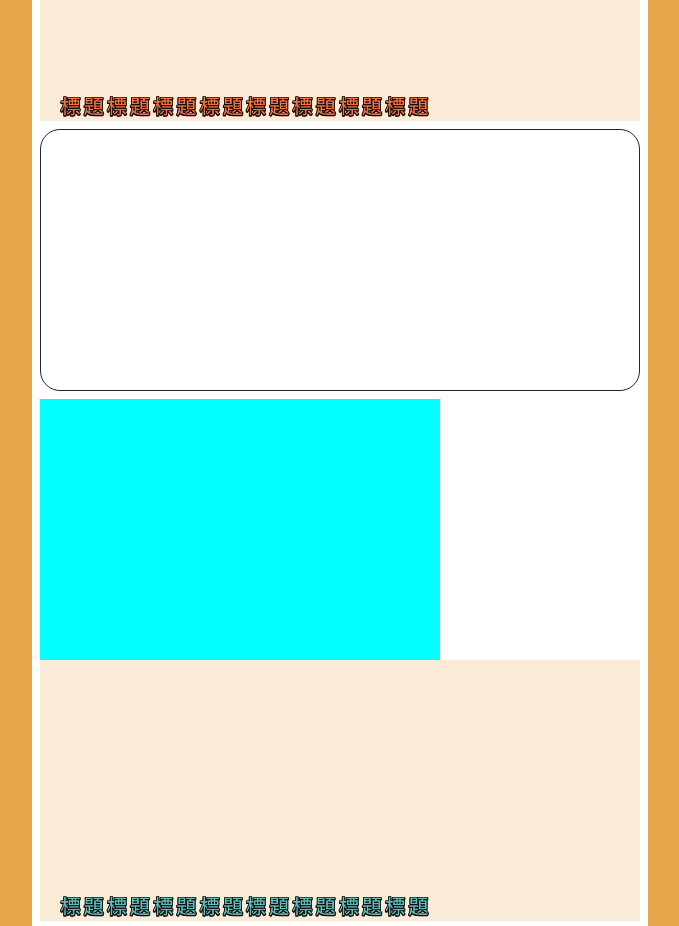
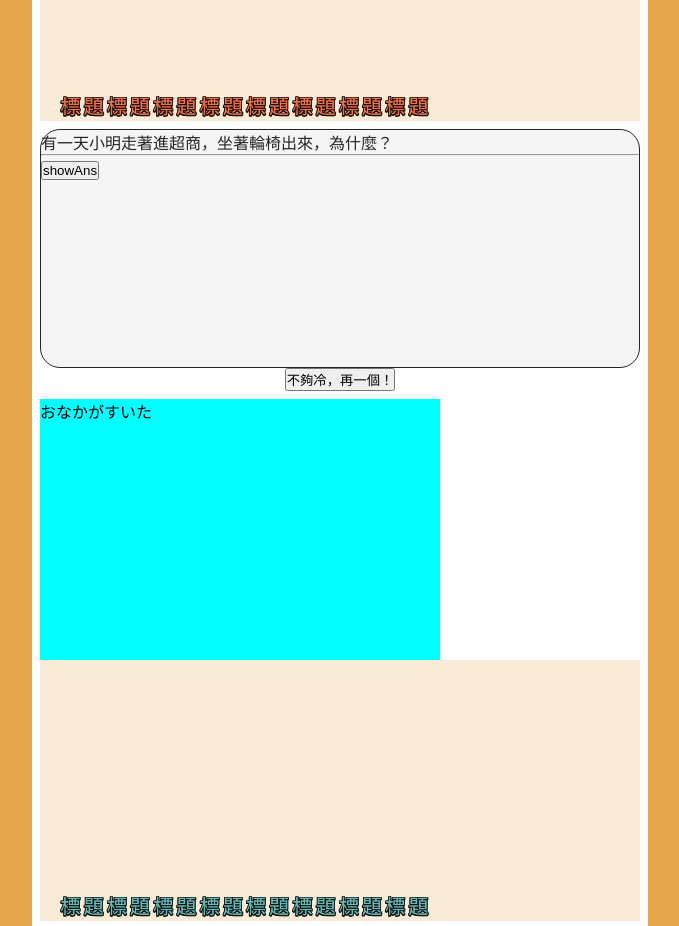
Before and after one commit to xpluso-chen/Hina-web, a Vue app: page / in a window 1280 px wide. Shown: the part 940-1866 px from the top of the page, without its empty margins (300-979 px from the left). Built offline with nearby package versions, Linux system fonts and the light colour scheme; no server answers; a web font is replaced by a local one.

Commit message:
把子組件的按鈕jokeAgain讓 App.vue 調用

```diff
--- a/src/App.vue
+++ b/src/App.vue
@@ -27,6 +27,7 @@
     </div>
   </section>
 
+
   <section id="joke-page">
     <div class="left-area"></div>
     <div class="right-area"></div>
@@ -35,12 +36,15 @@
       <p>標題標題標題標題標題標題標題標題</p>
     </div>
     <div class="main-area-content">
-<div class="dialog">
-
-</div>
+      <div class="dialog">
+        <!-- 綁定 Joke.vue，讓它可以被控制 -->
+        <Joke ref="jokeComponent" />
+      </div>
+      <button @click="jokeAgain">不夠冷，再一個！</button>
     </div>
     <div class="main-area-footer">
       <!-- 留白用 -->
+       <p>おなかがすいた</p>
     </div>
   </section>
 
@@ -80,7 +84,7 @@
 import { colorMap } from './constants/colorMap';
 import CountyTemperature from './components/api.vue';
 // import Motto from './components/motto.vue';
-// import Joke from './components/joke.vue';
+import Joke from './components/joke.vue';
 import Button from './components/Button.vue';
 
 // 抓現在時間
@@ -89,6 +93,12 @@ const now = ref(new Date());
 const updateTime = () => {
   now.value = new Date();
 };
+
+// 抓joke.vue的jokeAgain()
+const jokeComponent = ref(null);
+function jokeAgain() {
+  jokeComponent.value?.jokeAgain();
+}
 </script>
 
 <style lang="scss" scoped>
@@ -170,14 +180,17 @@ const updateTime = () => {
       @include title-style(map.get($color, orange));
     }
   }
-  .dialog{
-    width: 100%;
+
+  .dialog {
+    width: 600px;
     height: 100%;
-    color: map.get($color, white);
+    color: map.get($color, black);
+    background-color: map.get($color, white);
     border: map.get($color, black) 1px solid;
     border-radius: 20px;
   }
 }
+
 #motto-page {
   .main-area-hander {
     p {
@@ -185,6 +198,7 @@ const updateTime = () => {
     }
   }
 }
+
 #eat-page {
   .main-area-hander {
     p {
```
